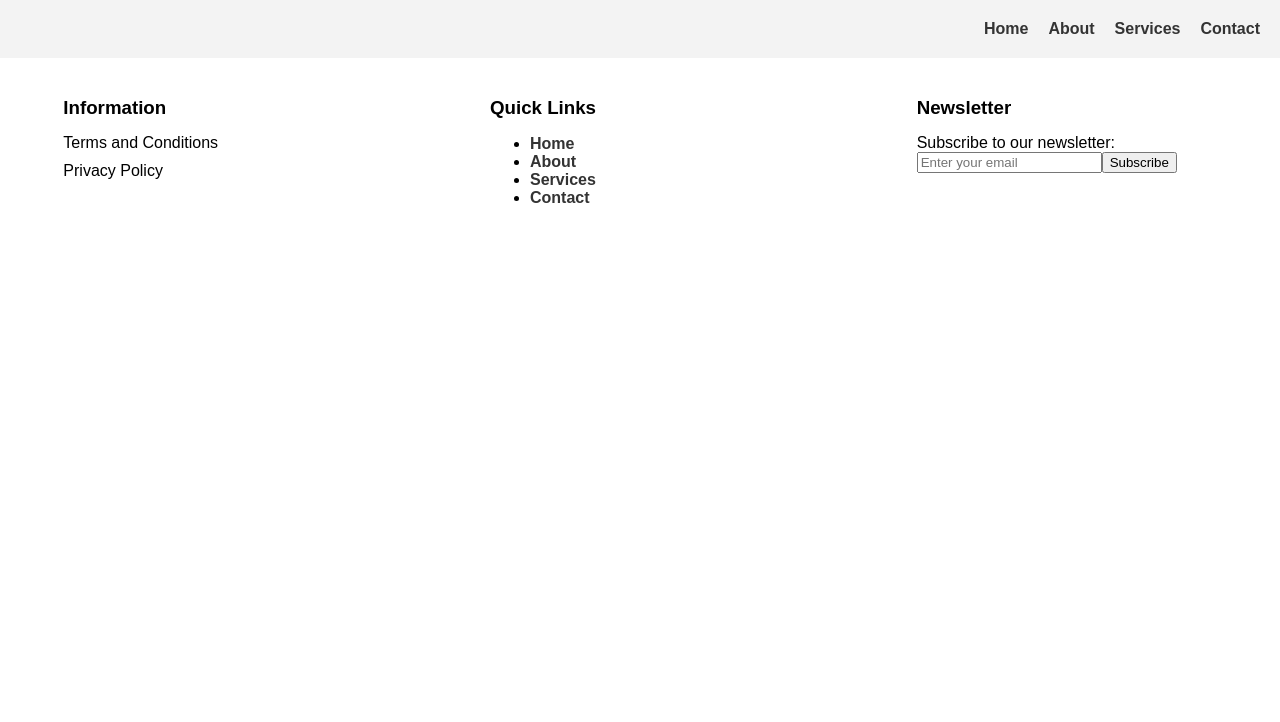
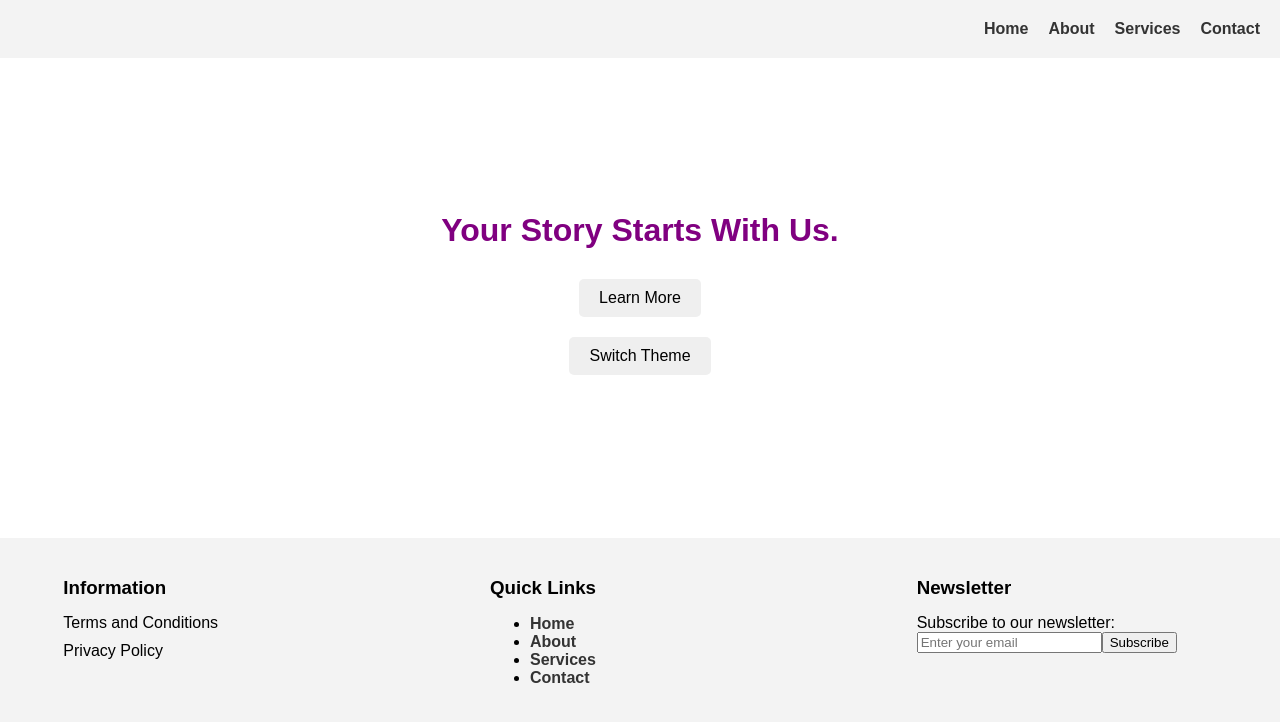
Before and after one commit to mariamkhutuashvili/tbc-academy-react-project, a JavaScript app: page / in a window 1280 px wide. Shown: the top 722 px of the page. Built offline with nearby package versions, Linux system fonts and the light colour scheme; the HTML template or start-up script is replaced by a standard one.

Commit message:
Add main content

```diff
--- a/src/App.css
+++ b/src/App.css
@@ -18,12 +18,54 @@
   font-weight: bold;
 }
 
+.main-content {
+  padding: 20px;
+  text-align: center;
+  height: 55vh;
+  display: flex;
+  justify-content: center;
+  align-items: center;
+  flex-direction: column;
+}
+
+.main-content h1 {
+  margin: 0 0 20px 0;
+  color: purple;
+}
+
+.dark-theme {
+  background-color: black;
+  color: white;
+}
+
+.dark-theme h1 {
+  color: white;
+}
+
+.button {
+  padding: 10px 20px;
+  font-size: 16px;
+  cursor: pointer;
+  margin-bottom: 20px;
+  margin: 10px;
+  border: none;
+  border-radius: 5px;
+  transition: background-color 0.3s, color 0.3s, transform 0.3s;
+}
+
+.button:hover {
+  background-color: purple;
+  color: white;
+  transform: scale(1.05);
+}
+
 .footer {
   display: flex;
   justify-content: space-around;
   align-items: flex-start;
   flex-wrap: wrap;
   padding: 20px 0;
+  background-color: #f3f3f3;
 }
 
 .footer-section {
--- a/src/App.js
+++ b/src/App.js
@@ -1,4 +1,9 @@
 import "./App.css";
+
+function toggleTheme() {
+  const mainContent = document.querySelector(".main-content");
+  mainContent.classList.toggle("dark-theme");
+}
 
 function App() {
   return (
@@ -20,6 +25,13 @@ function App() {
             </a>
           </nav>
         </header>
+        <main className="main-content">
+          <h1>Your Story Starts With Us.</h1>
+          <button className="button">Learn More</button>
+          <button className="button" onClick={toggleTheme}>
+            Switch Theme
+          </button>
+        </main>
         <footer className="footer">
           <div className="footer-section">
             <h3>Information</h3>
```
